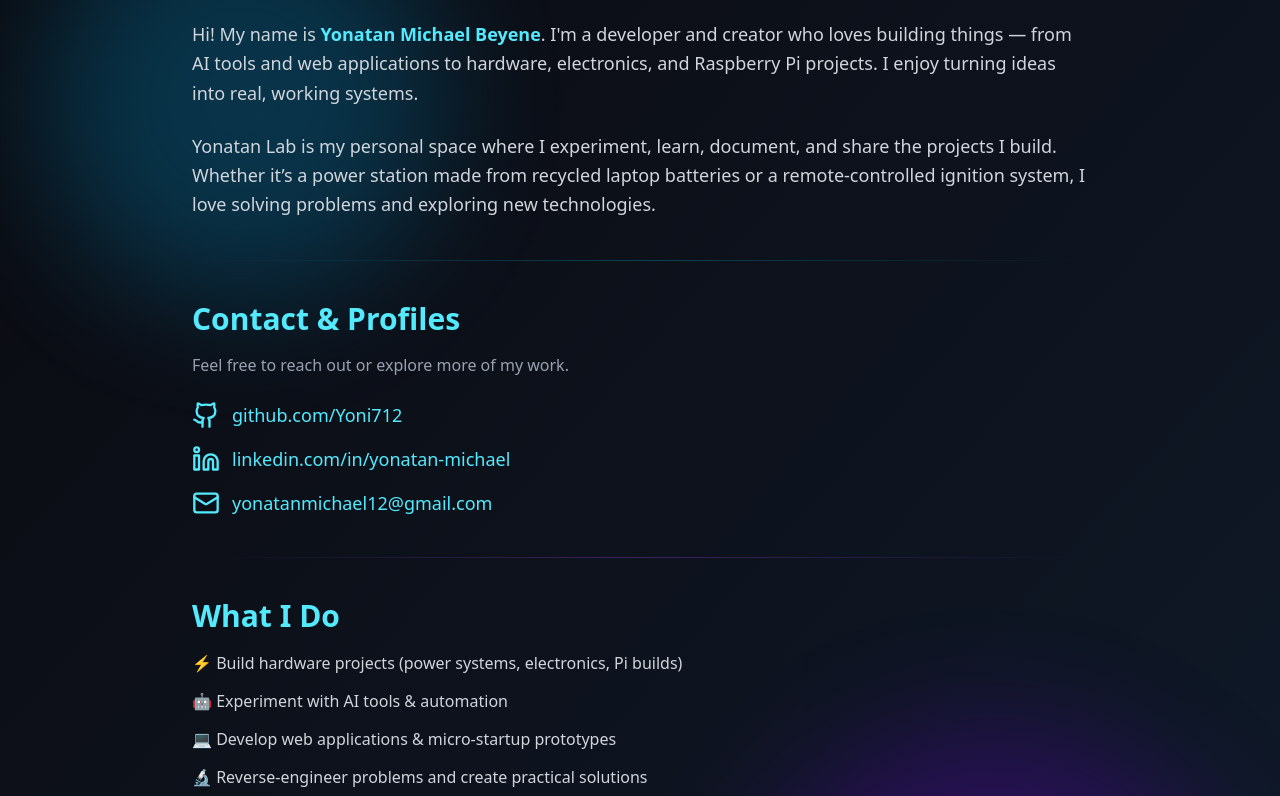
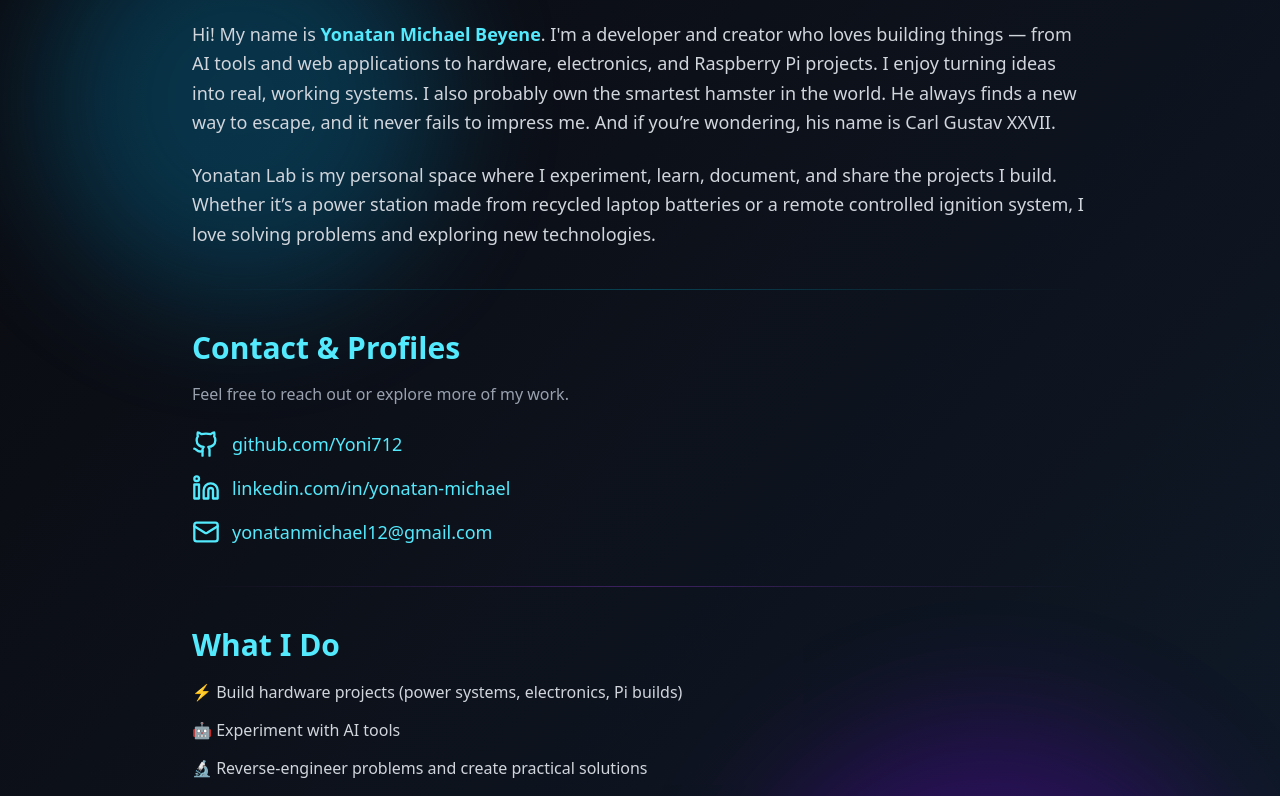
Before and after one commit to Yoni712/yonatanlab-website, a Next.js app: page /about in a window 1280 px wide. Shown: the part 260-1056 px from the top of the page. Built offline with nearby package versions, Linux system fonts and the light colour scheme.

Commit message:
added some text to About Me page.

```diff
--- a/app/about/page.tsx
+++ b/app/about/page.tsx
@@ -22,11 +22,13 @@ export default function AboutPage() {
           Hi! My name is <span className="font-semibold text-cyan-300">Yonatan Michael Beyene</span>.
           I'm a developer and creator who loves building things — from AI tools and web applications
           to hardware, electronics, and Raspberry Pi projects. I enjoy turning ideas into real, working systems.
+          I also probably own the smartest hamster in the world. He always finds a new way to escape, and it never fails to impress me.
+          And if you’re wondering, his name is Carl Gustav XXVII.
         </p>
 
         <p className="text-lg text-gray-300 leading-relaxed mb-10">
           Yonatan Lab is my personal space where I experiment, learn, document, and share the projects I build.
-          Whether it’s a power station made from recycled laptop batteries or a remote-controlled ignition system,
+          Whether it’s a power station made from recycled laptop batteries or a remote controlled ignition system,
           I love solving problems and exploring new technologies.
         </p>
 
@@ -75,8 +77,7 @@ export default function AboutPage() {
 
         <ul className="space-y-3 text-gray-300 leading-relaxed mb-10">
           <li>⚡ Build hardware projects (power systems, electronics, Pi builds)</li>
-          <li>🤖 Experiment with AI tools & automation</li>
-          <li>💻 Develop web applications & micro-startup prototypes</li>
+          <li>🤖 Experiment with AI tools</li>
           <li>🔬 Reverse-engineer problems and create practical solutions</li>
           <li>📦 Document and share my builds on my website</li>
         </ul>
```
